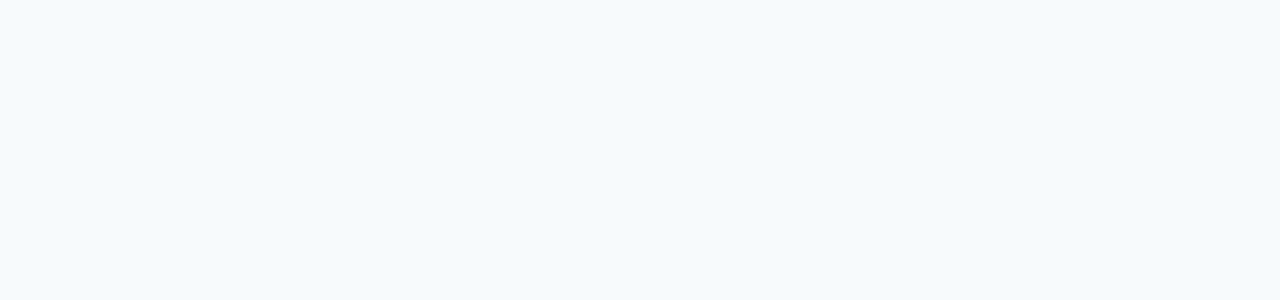
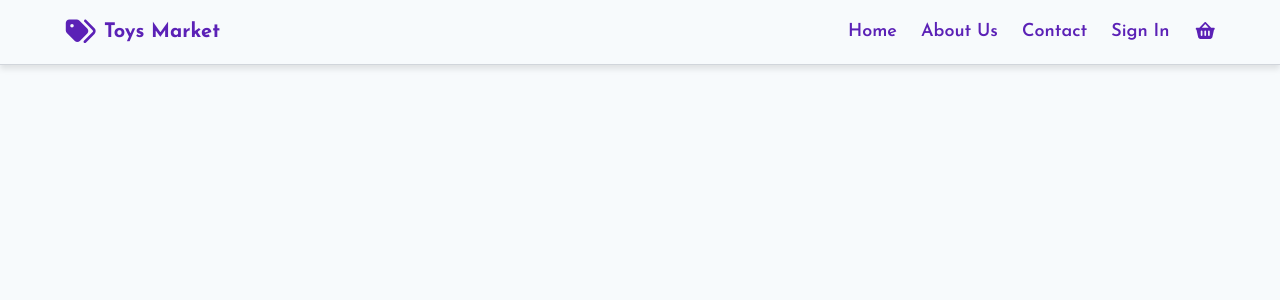
Before and after one commit to Roman3455/toys-mart-ui, a React (Vite) app: page / in a window 1280 px wide. Shown: the top 300 px of the page. Built offline with nearby package versions, Linux system fonts and the light colour scheme.

Commit message:
feat: add Header component

```diff
--- a/src/App.jsx
+++ b/src/App.jsx
@@ -1,4 +1,9 @@
+import Header from "./components/Header.jsx";
+
 function App() {
+  return (
+    <Header />
+  );
 }
 
 export default App
--- /dev/null
+++ b/src/components/Header.jsx
@@ -0,0 +1,63 @@
+import {FontAwesomeIcon} from '@fortawesome/react-fontawesome';
+import {faShoppingBasket, faTags} from '@fortawesome/free-solid-svg-icons'
+
+const Header = () => {
+  return (
+    <header className="header">
+      <div className="container">
+        <a
+          href="/"
+          className="link"
+        >
+          <FontAwesomeIcon
+            icon={faTags}
+            className="fa-icon"
+          />
+          <span className="brand-title">Toys Market</span>
+        </a>
+        <nav className="nav">
+          <ul className="nav">
+            <li>
+              <a
+                href="/"
+                className="nav-link"
+              >Home
+              </a>
+            </li>
+            <li>
+              <a
+                href="/about"
+                className="nav-link"
+              >About Us
+              </a>
+            </li>
+            <li>
+              <a
+                href="/contact"
+                className="nav-link"
+              >Contact
+              </a>
+            </li>
+            <li>
+              <a
+                href="/login"
+                className="nav-link"
+              >Sign In
+              </a>
+            </li>
+            <li>
+              <a
+                href="/cart"
+                className="nav-link"
+              >
+                <FontAwesomeIcon icon={faShoppingBasket} />
+              </a>
+            </li>
+          </ul>
+        </nav>
+      </div>
+    </header>
+  );
+}
+
+export default Header
```
